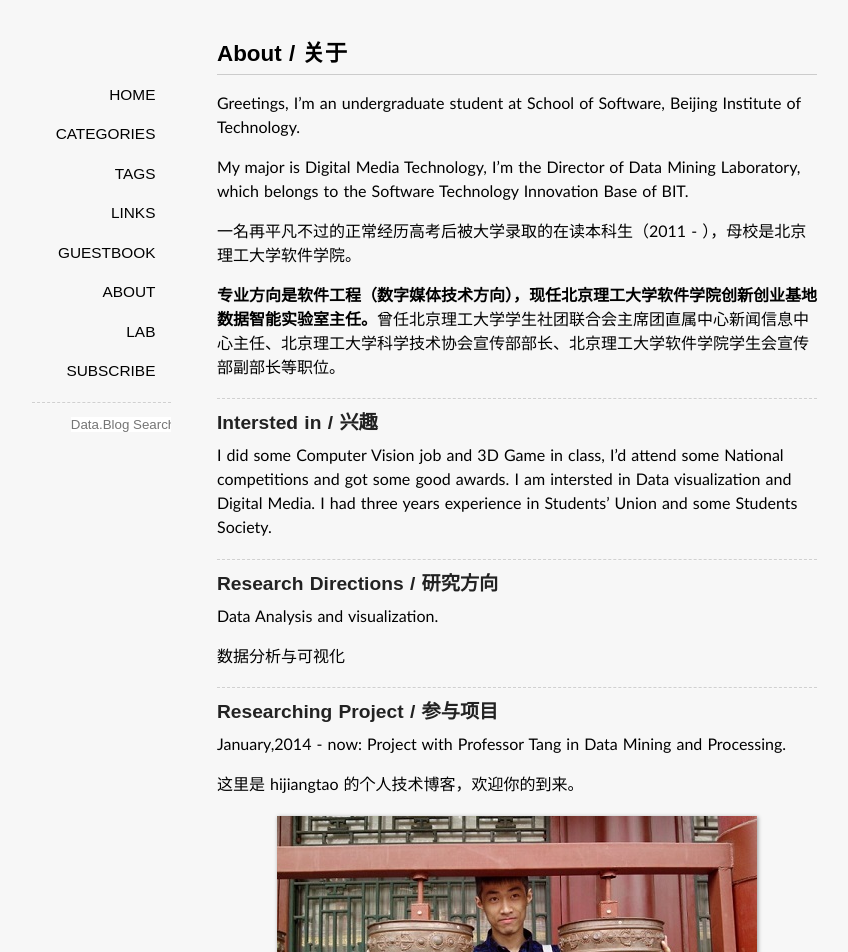
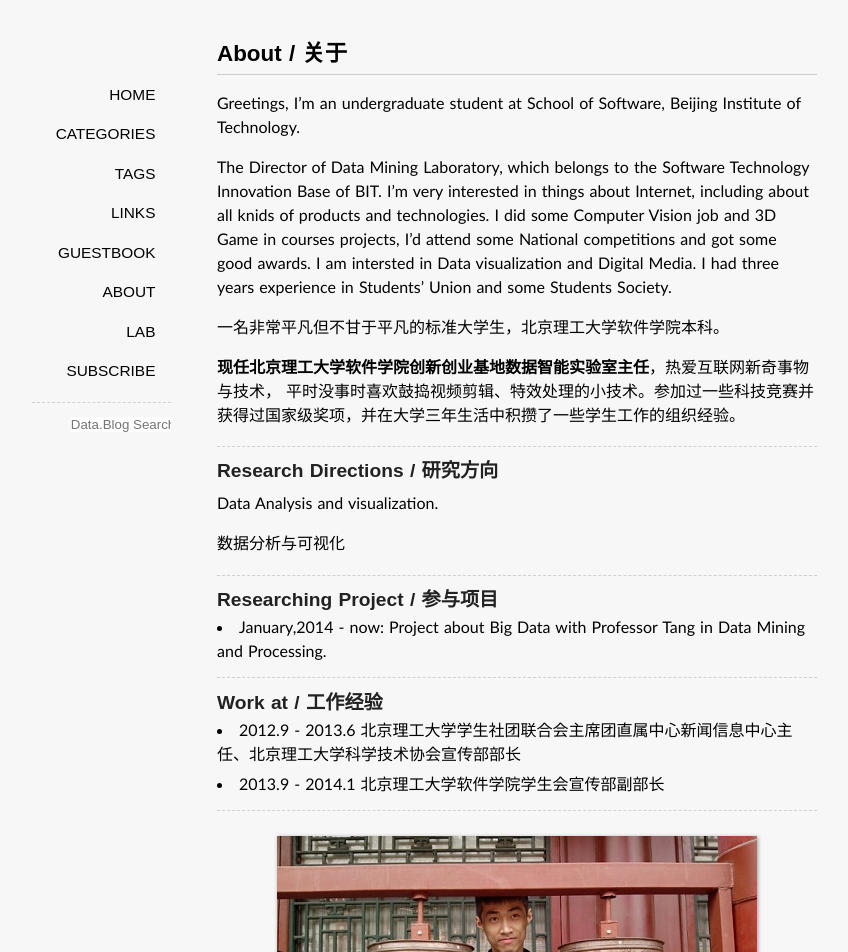
Before and after one commit to jessica0530/hijiangtao.github.io, a Jekyll site: the page built from about/index.md, in a window 1280 px wide. Shown: the top 952 px of the page, without its empty margins (123-971 px from the left). Built offline with Jekyll 4.4.1, drawn with Linux system fonts in a browser that asks for light colours; some web fonts are replaced; Markdown is read by kramdown in place of the engine named in the settings; comment, search, counter and statistics services are not loaded; some of the changed text lies outside the part shown.

Commit message:
update info

```diff
--- a/about/index.md
+++ b/about/index.md
@@ -6,19 +6,13 @@
 
 Greetings, I'm an undergraduate student at School of Software, Beijing Institute of Technology.
 
-My major is Digital Media Technology, I'm the Director of Data Mining Laboratory, which belongs to the Software Technology Innovation Base of BIT.
+The Director of Data Mining Laboratory, which belongs to the Software Technology Innovation Base of BIT. I'm very interested in things about Internet, including about all knids of products and technologies. I did some Computer Vision job and 3D Game in courses projects, I'd attend some National competitions and got some good awards. I am intersted in Data visualization and Digital Media. I had three years experience in Students' Union and some Students Society.
 
-一名再平凡不过的正常经历高考后被大学录取的在读本科生（2011 - ），母校是北京理工大学软件学院。
+一名非常平凡但不甘于平凡的标准大学生，北京理工大学软件学院本科。
 
-**专业方向是软件工程（数字媒体技术方向），现任北京理工大学软件学院创新创业基地数据智能实验室主任。**曾任北京理工大学学生社团联合会主席团直属中心新闻信息中心主任、北京理工大学科学技术协会宣传部部长、北京理工大学软件学院学生会宣传部副部长等职位。
+**现任北京理工大学软件学院创新创业基地数据智能实验室主任**，热爱互联网新奇事物与技术， 平时没事时喜欢鼓捣视频剪辑、特效处理的小技术。参加过一些科技竞赛并获得过国家级奖项，并在大学三年生活中积攒了一些学生工作的组织经验。
 
 ----
-
-###Intersted in / 兴趣
-
-I did some Computer Vision job and 3D Game in class, I'd attend some National competitions and got some good awards. I am intersted in Data visualization and Digital Media. I had three years experience in Students' Union and some Students Society.
-
----
 
 ###Research Directions / 研究方向
 
@@ -30,25 +24,30 @@
 
 ###Researching Project / 参与项目
 
-January,2014 - now: Project with Professor Tang in Data Mining and Processing.
+* January,2014 - now: Project about Big Data with Professor Tang in Data Mining and Processing.
 
-{{ site.about }}
+----
+
+###Work at / 工作经验
+
+* 2012.9 - 2013.6 北京理工大学学生社团联合会主席团直属中心新闻信息中心主任、北京理工大学科学技术协会宣传部部长
+* 2013.9 - 2014.1 北京理工大学软件学院学生会宣传部副部长
+
+----
 
 ![hijiangtao](/album/me.jpg "Photo of hijiangtao")
 
-----
+###Contact / 联系方式
 
-###Contact / 联系方式：
+数据网站/Data Website : [New Data](http://1994.mobi/)
 
-技术博客/Data.Blog : [{{ site.name }}]({{ site.url }})
+技术博客/Tech Blog : [{{ site.name }}]({{ site.url }})
 
-新浪微博/Weibo : [@hijiangtao](http://weibo.com/201293911)
+新浪微博/Weibo : [@hijiangtao](http://weibo.com/jiangtaotao)
 
 知乎/Zhihu : [江涛](http://www.zhihu.com/people/hijiangtao)
 
-邮箱/E-mail：[{{ site.email }}](mailto:{{ site.email }})
-
-GitHub : [hijiangtao](http://github.com/hijiangtao)
+邮箱/E-mail：[hijiangtao#gmail.com](mailto:{{ site.email }})
 
 ----
 
@@ -57,7 +56,3 @@
 School of Software, Beijing Institute of Technology,5 South Zhongguancun Street, Haidian District, Beijing China, 100081
 
 北京市海淀区中关村南大街5号北京理工大学软件学院，100081
-
-----
-
-[![新浪微博](http://service.t.sina.com.cn/widget/qmd/1679954022/3a8a960d/1.png)](http://weibo.com/u/{{ site.weibo }})
--- a/guestbook/index.md
+++ b/guestbook/index.md
@@ -5,6 +5,8 @@
 thread: 1
 ---
 
+{{ site.about }}
+
 Look around and have a sit.
 
 来了，就留下你的足迹吧。
```
